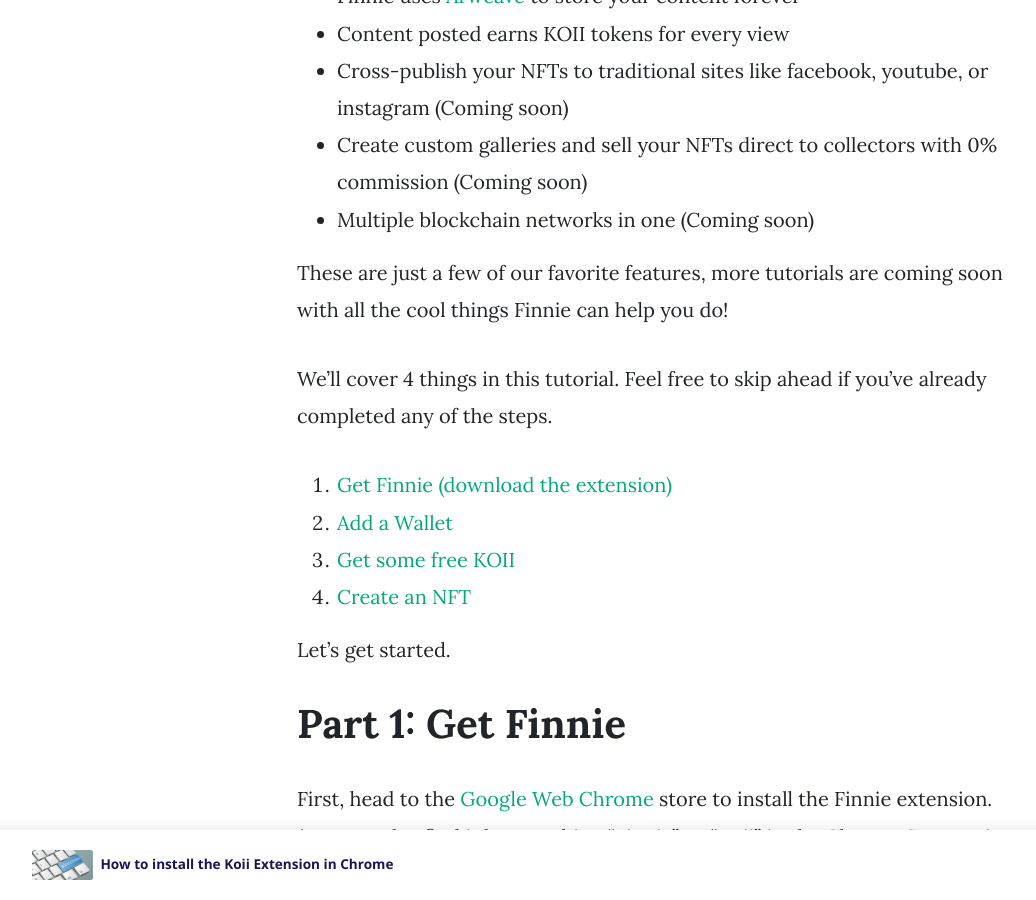
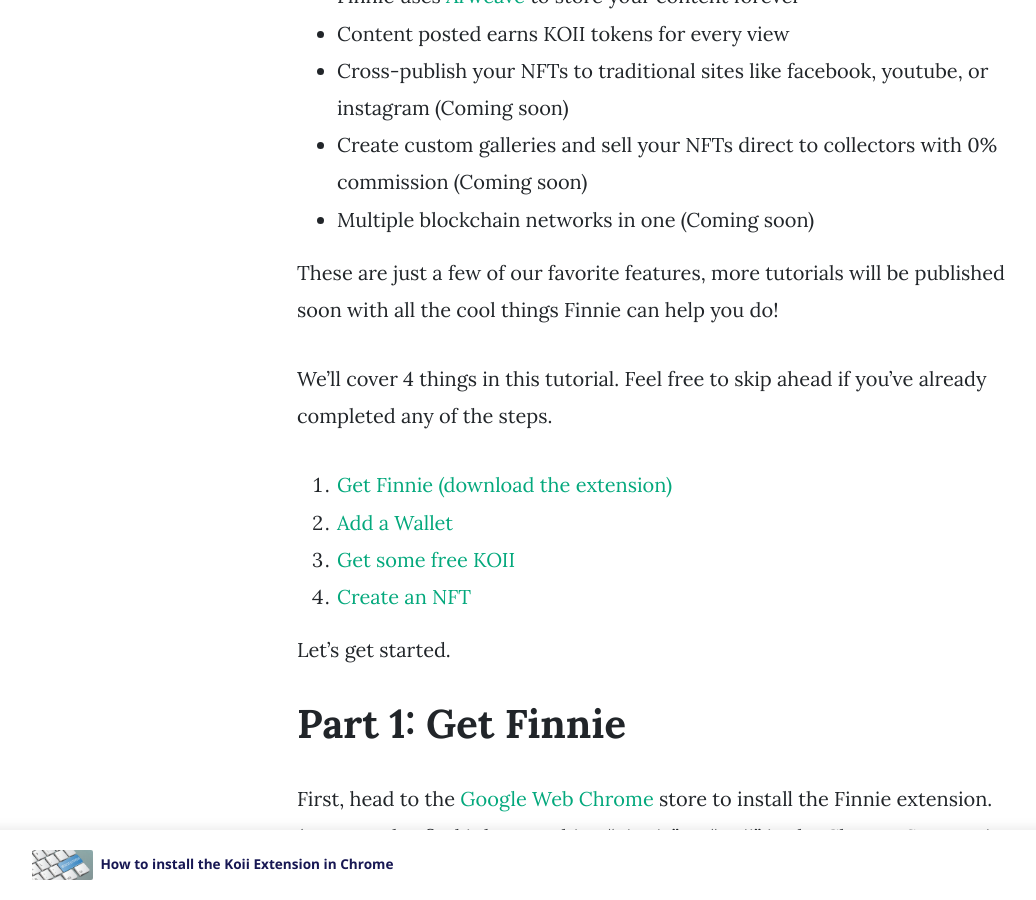
Before and after one commit to tykoii/blog, a Jekyll site: the page built from _posts/2021-07-14-Introducing-Finnie.markdown, in a window 1280 px wide and 900 px high, scrolled down 846 px. Shown: the whole window, without its empty margins (73-1109 px from the left). Built offline with Jekyll 4.4.1, drawn with Linux system fonts in a browser that asks for light colours; nearby versions of some CDN libraries; comment, search, counter and statistics services are not loaded.

Commit message:
Update 2021-07-14-Introducing-Finnie.markdown

```diff
--- a/_posts/2021-07-14-Introducing-Finnie.markdown
+++ b/_posts/2021-07-14-Introducing-Finnie.markdown
@@ -15,7 +15,7 @@
 - Create custom galleries and sell your NFTs direct to collectors with 0% commission (Coming soon)
 - Multiple blockchain networks in one (Coming soon)
 
-These are just a few of our favorite features, more tutorials are coming soon with all the cool things Finnie can help you do!
+These are just a few of our favorite features, more tutorials will be published soon with all the cool things Finnie can help you do!
 
 We’ll cover 4 things in this tutorial. Feel free to skip ahead if you’ve already completed any of the steps.
 1. [Get Finnie (download the extension)](#part-1-get-finnie)
```
